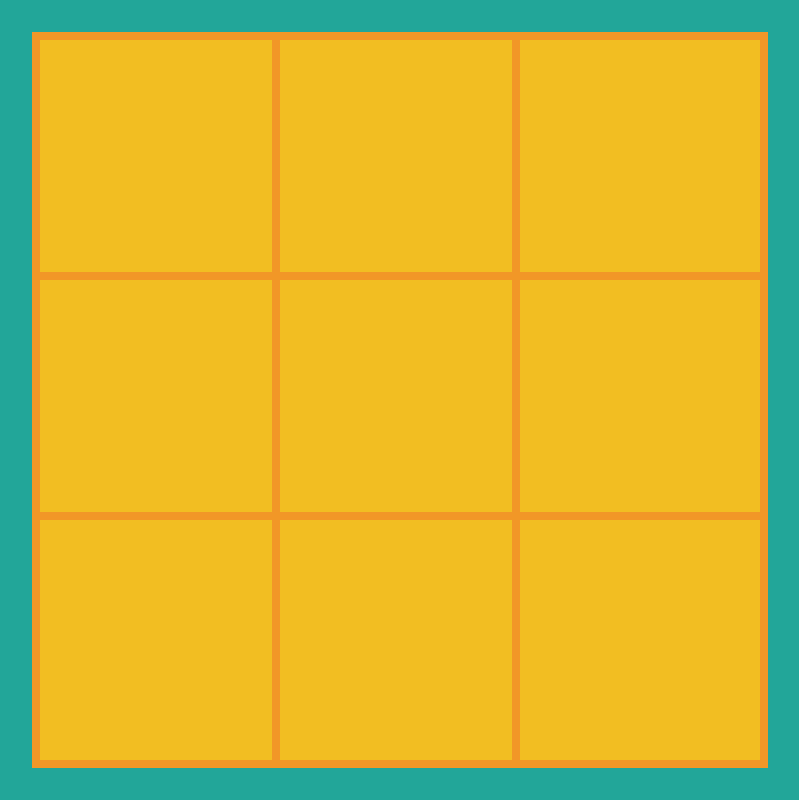
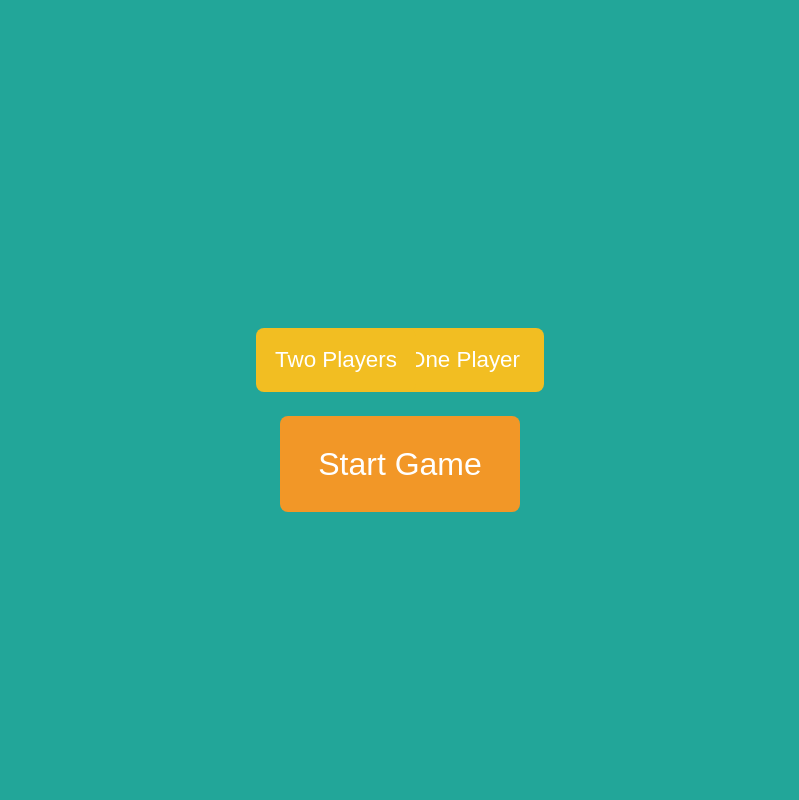
Before and after one commit to HeD96/TicTacToe, a plain HTML site: page index.html in a window 1280 px wide. Shown: the whole page, without its empty margins (240-1039 px from the left). Drawn offline with Linux system fonts and the light colour scheme.

Commit message:
added gameplay object + factory function for players

```diff
--- a/index.html
+++ b/index.html
@@ -7,20 +7,10 @@
         <title>Tic-Tac-Toe</title>
         <link rel="stylesheet" href="styles.css" />
         <script src="index.js" defer></script>
+        <script
+            src="https://kit.fontawesome.com/c48369c47d.js"
+            crossorigin="anonymous"
+        ></script>
     </head>
-    <body>
-        <div class="wrapper">
-            <div class="gameboard">
-                <div class="cell"></div>
-                <div class="cell"></div>
-                <div class="cell"></div>
-                <div class="cell"></div>
-                <div class="cell"></div>
-                <div class="cell"></div>
-                <div class="cell"></div>
-                <div class="cell"></div>
-                <div class="cell"></div>
-            </div>
-        </div>
-    </body>
+    <body></body>
 </html>
--- a/index.js
+++ b/index.js
@@ -1,8 +1,91 @@
-const gameBoard = function () {
-    let gameboard = [];
+window.onload = function () {
+    gameBoard.startMenu();
 };
 
-const Player = function () {
-    //some code
-    return {};
-};
+const wrapper = document.createElement("div");
+wrapper.classList.add("wrapper");
+document.body.appendChild(wrapper);
+
+const gameBoard = (function () {
+    let startMenu = function () {
+        const secondPlayer = document.createElement("button");
+        secondPlayer.classList.add("opponent_button", "one");
+        wrapper.appendChild(secondPlayer);
+        secondPlayer.innerText = "One Player";
+
+        const aiPlayer = document.createElement("button");
+        aiPlayer.classList.add("opponent_button", "two");
+        wrapper.appendChild(aiPlayer);
+        aiPlayer.innerText = "Two Players";
+
+        const startButton = document.createElement("button");
+        startButton.classList.add("start_button");
+        startButton.addEventListener("click", setGameboard);
+        wrapper.appendChild(startButton);
+        startButton.innerText = "Start Game";
+    };
+
+    let setGameboard = function () {
+        const gameboard = document.createElement("div");
+        gameboard.classList.add("gameboard");
+        wrapper.appendChild(gameboard);
+
+        let cells = [];
+
+        for (let i = 0; i < 9; i++) {
+            let cell = document.createElement("div");
+            cell.classList.add("cell");
+            gameboard.appendChild(cell);
+
+            cells.push(cell);
+        }
+
+        //this should be in game session object
+
+        cells.forEach(function (cell) {
+            cell.addEventListener("click", function () {
+                if (gamePlay.turn === 0) {
+                    cell.innerHTML = gamePlay.mark(playerOne.player);
+                    gamePlay.turn = 1;
+                } else if (gamePlay.turn === 1) {
+                    cell.innerHTML = gamePlay.mark(playerTwo.player);
+                    gamePlay.turn = 0;
+                }
+            });
+        });
+    };
+
+    return {
+        startMenu,
+    };
+})();
+
+const gamePlay = (function () {
+    let _xmark = '<i class="fa-solid fa-xmark" style="color: #c70000;"></i>';
+    let _omark = '<i class="fa-solid fa-o" style="color: #525fe1;"></i>';
+    let turn = 0;
+
+    let mark = function (player) {
+        if (player === "one") {
+            return _xmark;
+        } else if (player === "two") {
+            return _omark;
+        }
+    };
+
+    return {
+        mark,
+        turn,
+    };
+})();
+
+function Player(playerState) {
+    let player = playerState;
+
+    return {
+        player,
+    };
+}
+
+const playerOne = Player("one");
+const playerTwo = Player("two");
--- a/styles.css
+++ b/styles.css
@@ -24,6 +24,46 @@ body,
     background-color: #22a699;
 }
 
+.start_button {
+    position: absolute;
+    cursor: pointer;
+    width: 15rem;
+    height: 6rem;
+    background-color: #f29727;
+    border: transparent;
+    border-radius: 0.5rem;
+    color: white;
+    font-size: 2rem;
+
+    top: 58%;
+    left: 50%;
+    transform: translate(-50%, -50%);
+}
+
+.opponent_button {
+    width: 10rem;
+    height: 4rem;
+    cursor: pointer;
+    border: transparent;
+    border-radius: 0.5rem;
+    background-color: #f2be22;
+    color: white;
+    font-size: 1.4rem;
+    position: absolute;
+}
+
+.one {
+    top: 45%;
+    left: 55%;
+    transform: translate(-50%, -50%);
+}
+
+.two {
+    top: 45%;
+    left: 45%;
+    transform: translate(-50%, -50%);
+}
+
 .gameboard {
     position: relative;
     height: 45rem;
@@ -41,4 +81,20 @@ body,
 .cell {
     outline: 0.5rem solid #f29727;
     background-color: #f2be22;
+    position: relative;
 }
+
+i {
+    font-size: 12rem;
+    display: inline-block;
+    position: absolute;
+
+    left: 47.5%;
+    top: 47.5%;
+
+    transform: translate(-50%, -50%);
+}
+
+.invisible {
+    display: none;
+}
```
